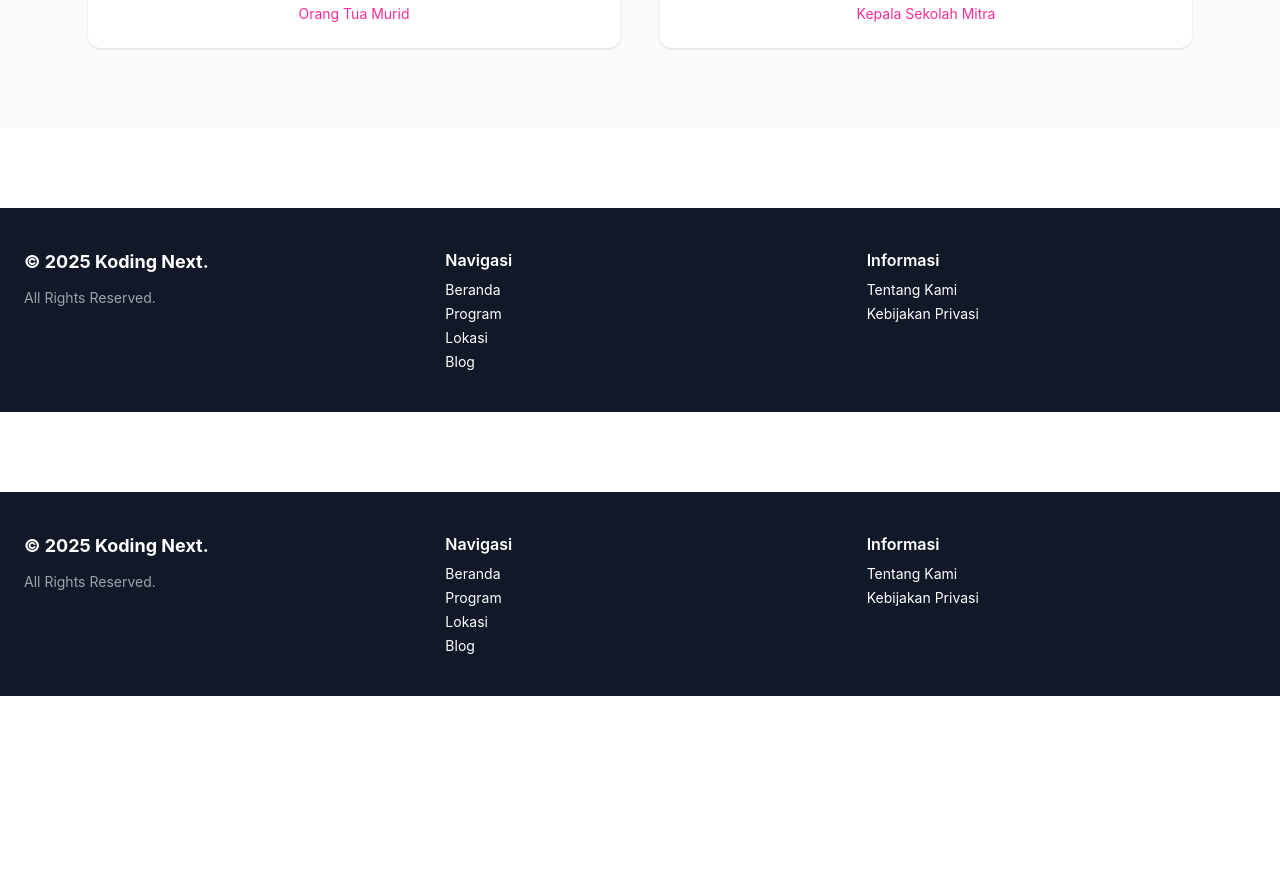
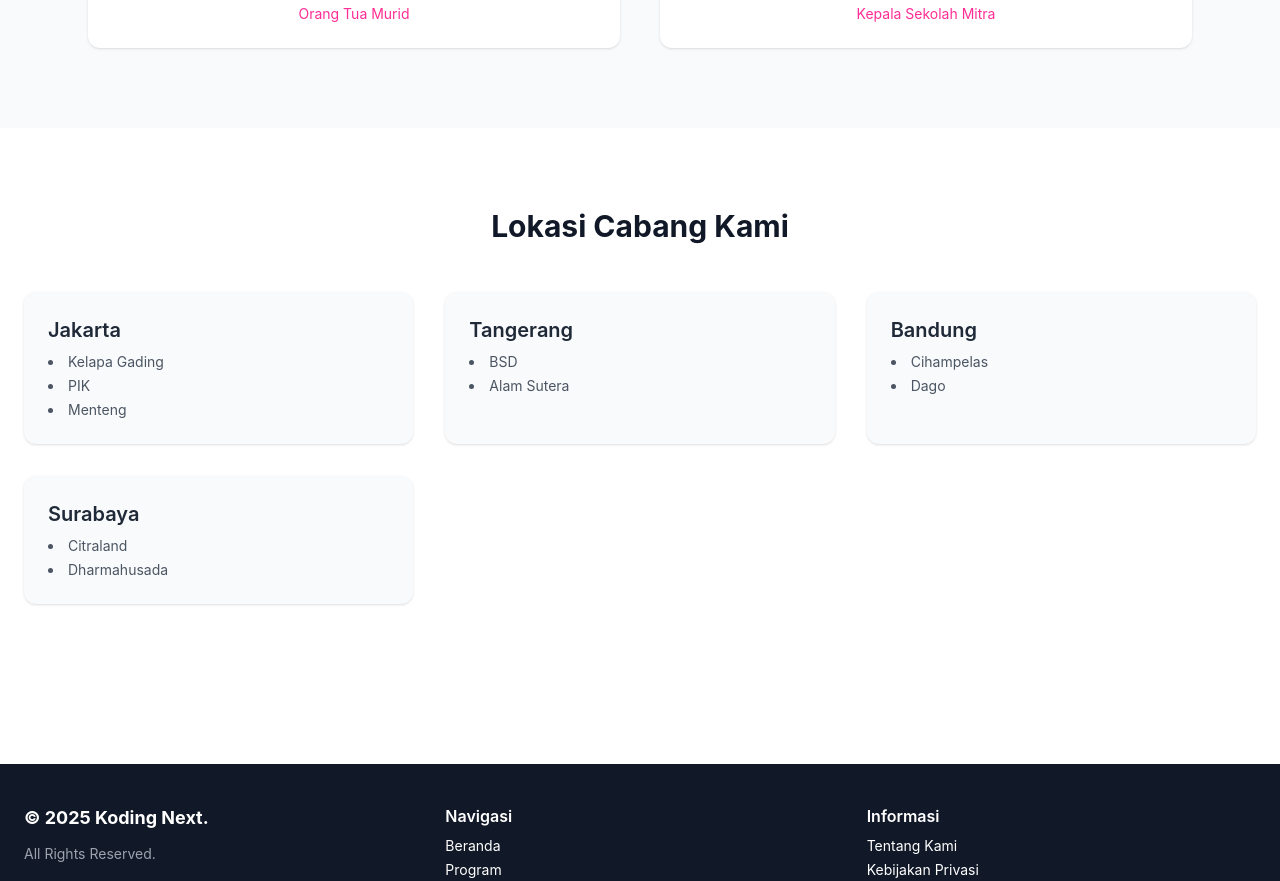
Before and after one commit to ikbaenjino/next, a Next.js app: page / in a window 1280 px wide. Shown: the part 2508-3389 px from the top of the page. Before the commit the page ends 3204 px from the top, so only its background shows below. Built offline with nearby package versions, Linux system fonts and the light colour scheme.

Commit message:
Update page.js

```diff
--- a/app/page.js
+++ b/app/page.js
@@ -3,6 +3,7 @@ import Programs from "../components/Programs";
 import Methods from "../components/Methods";
 import Stats from "../components/Stats";
 import Testimonials from "../components/Testimonials";
+import Locations from "../components/Locations"; // ✅ Tambahkan baris ini
 import Footer from "../components/Footer";
 
 export default function HomePage() {
@@ -13,7 +14,8 @@ export default function HomePage() {
       <Methods />
       <Stats />
       <Testimonials />
-      <Footer /> {/* ✅ Tambahkan Footer di akhir */}
+      <Locations /> {/* ✅ Tambahkan baris ini */}
+      <Footer />
     </main>
   );
 }
```
